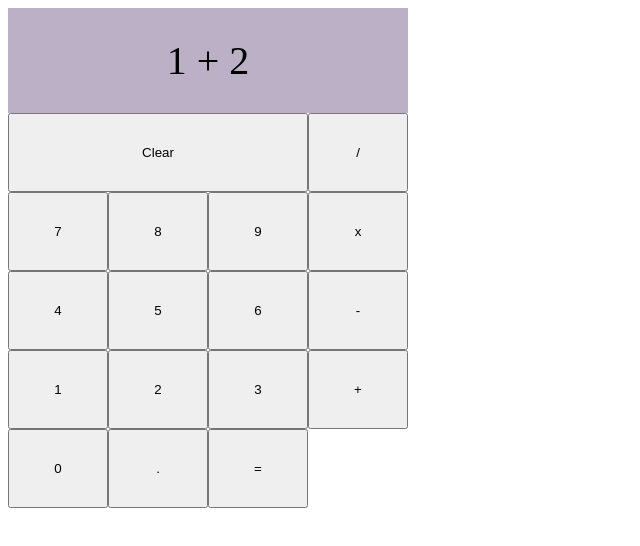
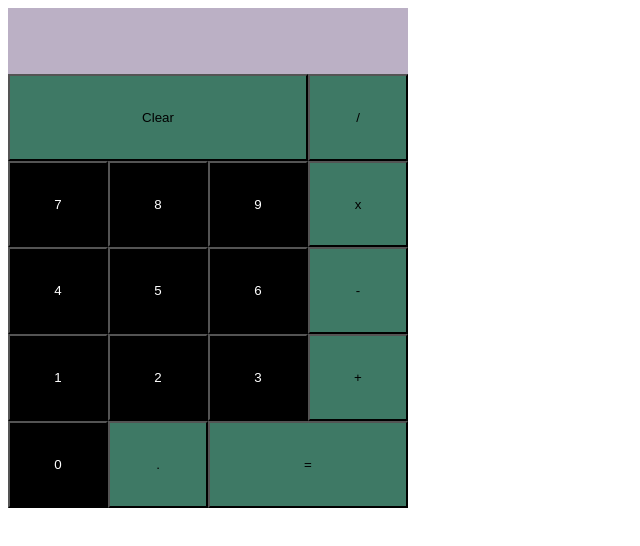
Before and after one commit to Amrmb-05/Calculator, a plain HTML site: page index.html in a window 1280 px wide. Both pictures are taken after a click on the button "Clear". Shown: the whole page, without its empty margins (0-640 px from the left). Drawn offline with Linux system fonts and the light colour scheme.

Commit message:
calculator now fuly functional

```diff
--- a/index.html
+++ b/index.html
@@ -10,25 +10,25 @@
 <body>
     <div class='body'>
         <div class='display'>
-        <div class='display-text'>1 + 2</div>
+        <div id='display-text'></div>
         </div>
         <button class='clear'>Clear</button>
-        <button>/</button>
-        <button>7</button>
-        <button>8</button>
-        <button>9</button>
-        <button>x</button>
-        <button>4</button>
-        <button>5</button>
-        <button>6</button>
-        <button>-</button>
-        <button>1</button>
-        <button>2</button>
-        <button>3</button>
-        <button>+</button>
-        <button>0</button>
+        <button class='operators'>/</button>
+        <button class='numBtns'>7</button>
+        <button class='numBtns'>8</button>
+        <button class='numBtns'>9</button>
+        <button class='operators'>x</button>
+        <button class='numBtns'>4</button>
+        <button class='numBtns'>5</button>
+        <button class='numBtns'>6</button>
+        <button class='operators'>-</button>
+        <button class='numBtns'>1</button>
+        <button class='numBtns'>2</button>
+        <button class='numBtns'>3</button>
+        <button class='operators'>+</button>
+        <button class='numBtns'>0</button>
         <button>.</button>
-        <button>=</button>
+        <button id='equal'>=</button>
 
 
     </div>
--- a/script.js
+++ b/script.js
@@ -20,9 +20,63 @@ function operate(a, b, oper) {
             return add(a,b);
         case '-':
             return subtract(a, b);
-        case '*':
+        case 'x':
             return multiply(a, b);
         case '/':
             return divide(a, b);
     }
 }
+let display = document.getElementById('display-text');
+numButtons = document.querySelectorAll('.numBtns');
+console.log(numButtons)
+
+let displayValue = []
+numButtons.forEach( button => {button.addEventListener('click',() => {
+    if (displayValue.length ===1 || displayValue.length === 0) {
+        display.textContent += button.textContent
+        displayValue[0] = parseInt(display.textContent)
+
+    }
+    else if (displayValue.length != 1 && displayValue.length != 0) {//|| displayValue.length === 3) {
+        if (!isNaN(displayValue[2])){
+        display.textContent += button.textContent
+        displayValue[2] = parseInt(display.textContent)
+        }
+        else {
+            display.textContent = button.textContent
+            displayValue[2] = parseInt(display.textContent)
+        }
+    }
+    console.log(displayValue)
+})})
+
+operatorBtns = document.querySelectorAll('.operators');
+operatorBtns.forEach( button => {button.addEventListener('click',() =>{
+    display.textContent = ''
+    if(displayValue.length == 3) {
+        display.textContent = operate(displayValue[0],displayValue[2],displayValue[1])
+        displayValue.splice(0,3)
+        displayValue[0] = parseInt(display.textContent)
+        console.log('amr')
+    }
+    displayValue[1] = button.textContent
+
+
+})
+})
+
+equalBtn = document.querySelector('#equal');
+equalBtn.addEventListener('click', () => {
+    if(displayValue.length < 3) {
+        display.textContent = ''
+        displayValue.splice(0,3)
+    }
+    display.textContent = operate(displayValue[0],displayValue[2],displayValue[1])
+    displayValue[0] = parseInt(display.textContent)
+})
+
+clearBtn = document.querySelector('.clear');
+clearBtn.addEventListener('click', () => {
+    display.textContent = ''
+    displayValue.splice(0,3)
+})
--- a/style.css
+++ b/style.css
@@ -8,25 +8,36 @@
 
 button {
     width:100px;
-
+    background-color: rgb(62, 121, 101);
 }
 
 .clear {
     width: 300px
 }
 
+
+#equal {
+    width: 200px
+}
 .display {
     display: flex;
     background-color: rgb(187, 176, 197);
     width: 400px;
-    justify-content: center;
-    align-items: center;
+    justify-content: flex-start;
+    align-items:center;
 }
 
-.display-text {
+#display-text {
     height: auto;
 
     font-size: 40px;
+}
 
+.click {
+    background-color: aquamarine;
+}
 
+.numBtns {
+    background-color: black;
+    color: white
 }
```
